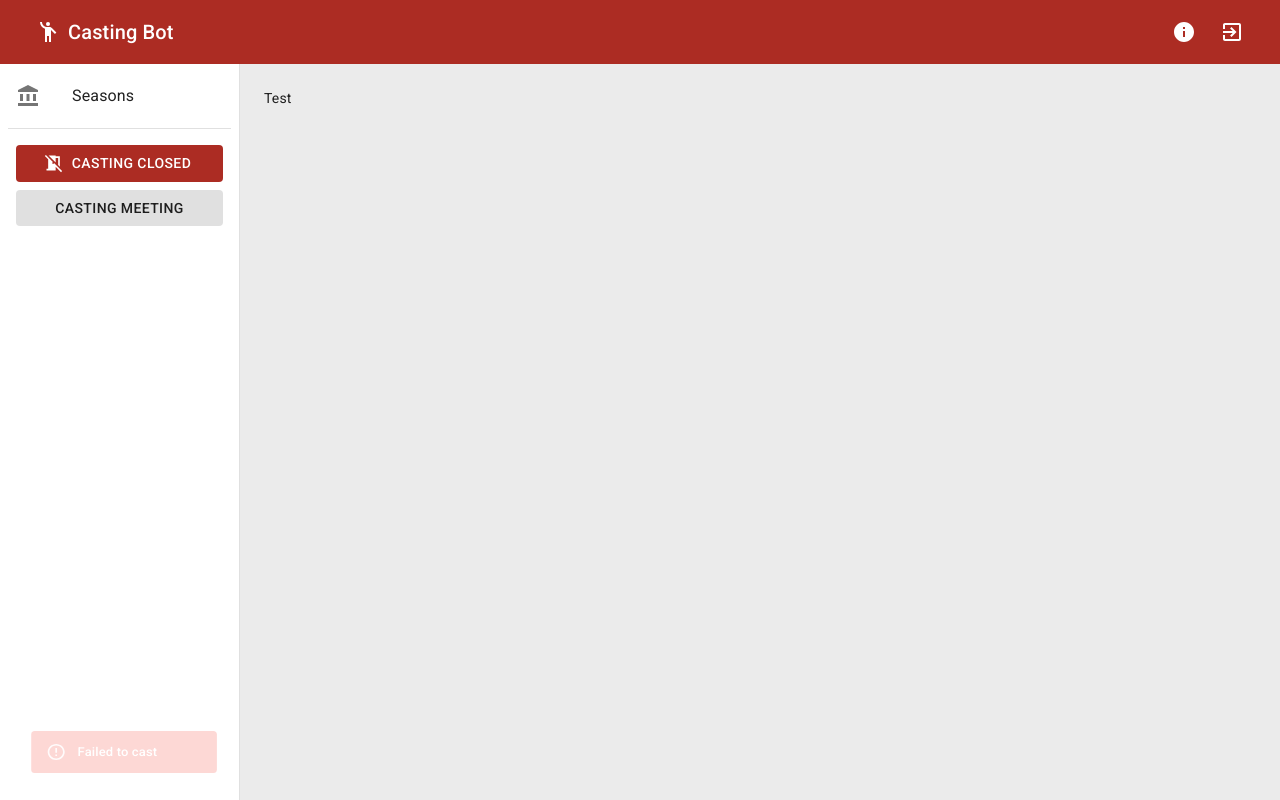
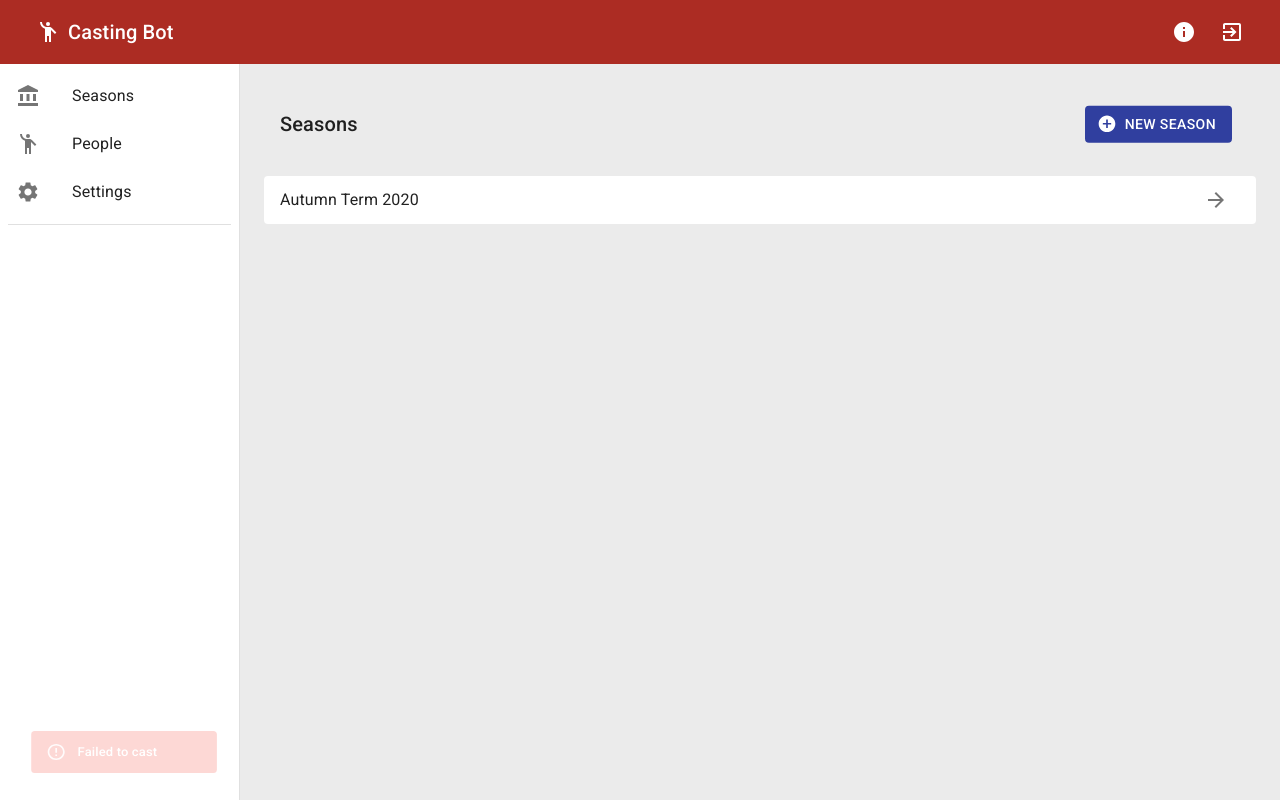
Before and after one commit to jpderrick/Casting-Bot-2.0, a React (Create React App) app: page /seasons in a window 1280 px wide. Built offline with nearby package versions, Linux system fonts and the light colour scheme.

Commit message:
Basic UI Overhaul

```diff
--- a/package.json
+++ b/package.json
@@ -9,6 +9,7 @@
     "@testing-library/jest-dom": "^4.2.4",
     "@testing-library/react": "^9.5.0",
     "@testing-library/user-event": "^7.2.1",
+    "faker": "^5.1.0",
     "lodash": "^4.17.20",
     "react": "^16.13.1",
     "react-dom": "^16.13.1",
--- a/src/App.js
+++ b/src/App.js
@@ -15,6 +15,8 @@ import SeasonViewPage from "./pages/SeasonViewPage";
 import CastingMeetingPage from "./pages/CastingMeetingPage";
 import SnackBarHolder from "./components/SnackBarHolder";
 import { BrowserRouter, Switch, Route } from "react-router-dom";
+import SeasonsPage from "./pages/SeasonsPage";
+import SettingsPage from "./pages/SettingsPage";
 const styles = (theme) => ({
   root: { display: "flex" },
   content: {
@@ -49,8 +51,6 @@ function App({ classes, ...props }) {
     },
   });
 
-  const [modalOpen, setModalOpen] = useState(true);
-
   return (
     <MuiThemeProvider theme={theme}>
       <CssBaseline />
@@ -62,9 +62,17 @@ function App({ classes, ...props }) {
             <Toolbar />
             <Switch>
               <Route exact path="/seasons">
-                Test
+                <SeasonsPage />
               </Route>
-              <Route path="/seasons/:id">THis is a routed by id</Route>
+              <Route path="/seasons/:id">
+                <SeasonViewPage />
+              </Route>
+              <Route path="/settings">
+                <SettingsPage />
+              </Route>
+              <Route path="/casting/:id">
+                <CastingMeetingPage />
+              </Route>
               <Route path="/">
                 <CastingMeetingPage />
               </Route>
--- a/src/components/SeasonSideBar.js
+++ b/src/components/SeasonSideBar.js
@@ -2,6 +2,7 @@ import React, { useState } from "react";
 import { Button, Typography, withStyles } from "@material-ui/core";
 import MeetingRoomIcon from "@material-ui/icons/MeetingRoom";
 import NoMeetingRoomIcon from "@material-ui/icons/NoMeetingRoom";
+import { Link } from "react-router-dom";
 const styles = (theme) => ({
   sidebarTitle: {
     marginBottom: theme.spacing(),
@@ -24,7 +25,13 @@ const SeasonSideBar = ({ classes, ...props }) => {
       >
         CASTING {castingOpen ? "IS OPEN " : "CLOSED "}
       </Button>
-      <Button className={classes.formControl} variant="contained" fullWidth>
+      <Button
+        className={classes.formControl}
+        variant="contained"
+        fullWidth
+        component={Link}
+        to="/casting/1"
+      >
         Casting Meeting
       </Button>
     </div>
--- a/src/components/SideDrawer.js
+++ b/src/components/SideDrawer.js
@@ -12,7 +12,10 @@ import {
 } from "@material-ui/core";
 import AccountBalanceIcon from "@material-ui/icons/AccountBalance";
 import SeasonSideBar from "./SeasonSideBar";
-import { Link } from "react-router-dom";
+import { Link, useLocation } from "react-router-dom";
+import EmojiPeopleIcon from "@material-ui/icons/EmojiPeople";
+import SettingsIcon from "@material-ui/icons/Settings";
+
 const drawerWidth = 240;
 
 const styles = (theme) => ({
@@ -36,6 +39,8 @@ const styles = (theme) => ({
 });
 
 const SideDrawer = ({ classes, ...props }) => {
+  const location = useLocation();
+  const seasonsCheck = "seasons/d";
   return (
     <div>
       <Drawer
@@ -52,11 +57,23 @@ const SideDrawer = ({ classes, ...props }) => {
               </ListItemIcon>
               <ListItemText primary="Seasons" />
             </ListItem>
+            <ListItem button to="/people" component={Link}>
+              <ListItemIcon>
+                <EmojiPeopleIcon />
+              </ListItemIcon>
+              <ListItemText primary="People" />
+            </ListItem>
+            <ListItem button to="/settings" component={Link}>
+              <ListItemIcon>
+                <SettingsIcon />
+              </ListItemIcon>
+              <ListItemText primary="Settings" />
+            </ListItem>
           </List>
         </div>
         <Divider className={classes.divideCenter} />
         <div className={classes.sidebarContent}>
-          <SeasonSideBar />
+          {location.pathname == "/seasons/1" && <SeasonSideBar />}
         </div>
       </Drawer>
     </div>
--- /dev/null
+++ b/src/modals/NewSeasonModal.js
@@ -0,0 +1,54 @@
+import React from "react";
+import {
+  withStyles,
+  TextField,
+  Button,
+  Typography,
+  Divider,
+  FormGroup,
+  FormControlLabel,
+  Checkbox,
+} from "@material-ui/core";
+import ModalContainer from "../components/ModalContainer";
+
+const styles = (theme) => ({
+  divider: {
+    marginTop: theme.spacing(1),
+    marginBottom: theme.spacing(1),
+  },
+  seasonOptions: {
+    marginTop: theme.spacing(1),
+    marginBottom: theme.spacing(1),
+  },
+});
+
+const NewSeasonModal = ({ classes, ...props }) => {
+  return (
+    <div>
+      <ModalContainer
+        isOpen={props.modalOpen}
+        toggleModal={props.toggleModalOpen}
+        modalTitle="New Season"
+      >
+        <TextField label="Name" variant="outlined" fullWidth />
+        <div className={classes.seasonOptions}>
+          <Typography variant="subtitle" color="primary">
+            Season Options
+          </Typography>
+          <Divider className={classes.divider} />
+          <FormGroup>
+            <FormControlLabel
+              control={<Checkbox checked name="checkedB" color="primary" />}
+              label="Big Rona Casting Rules"
+            />
+          </FormGroup>
+        </div>
+        <Button color="secondary" variant="contained" fullWidth>
+          Create Season
+        </Button>
+      </ModalContainer>
+    </div>
+  );
+};
+
+export default withStyles(styles)(NewSeasonModal);
--- /dev/null
+++ b/src/pages/SeasonsPage.js
@@ -0,0 +1,87 @@
+import React, { useState } from "react";
+import {
+  withStyles,
+  Typography,
+  Paper,
+  IconButton,
+  List,
+  ListItem,
+  ListItemText,
+  ListItemSecondaryAction,
+  Divider,
+  Button,
+  Chip,
+} from "@material-ui/core";
+import SettingsIcon from "@material-ui/icons/Settings";
+
+import AddCircleIcon from "@material-ui/icons/AddCircle";
+import ArrowForwardIcon from "@material-ui/icons/ArrowForward";
+import NewSeasonModal from "../modals/NewSeasonModal";
+import { Link } from "react-router-dom";
+
+const styles = (theme) => ({
+  seasonList: { marginTop: theme.spacing() },
+  playItem: {
+    marginBottom: theme.spacing(),
+  },
+  addPlayButton: {
+    marginRight: theme.spacing(),
+  },
+  typeChip: {
+    marginLeft: theme.spacing(),
+  },
+});
+
+const SeasonsPage = ({ classes, ...props }) => {
+  const [newSeasonModal, setNewSeasonModal] = useState(false);
+  return (
+    <div>
+      <List>
+        <ListItem>
+          <ListItemText
+            primary={<Typography variant="h6">Seasons</Typography>}
+          />
+          <ListItemSecondaryAction>
+            <Button
+              className={classes.addPlayButton}
+              color="secondary"
+              variant="contained"
+              startIcon={<AddCircleIcon />}
+              onClick={() => setNewSeasonModal(true)}
+            >
+              New Season
+            </Button>
+          </ListItemSecondaryAction>
+        </ListItem>
+      </List>
+
+      <List className={classes.seasonList}>
+        <Paper>
+          <ListItem ho className={classes.playItem}>
+            <ListItemText
+              primary={
+                <div>
+                  <Typography style={{ display: "inline-block" }}>
+                    Autumn Term 2020
+                  </Typography>
+                </div>
+              }
+            />
+            <ListItemSecondaryAction>
+              <IconButton component={Link} to="/seasons/1">
+                <ArrowForwardIcon />
+              </IconButton>
+            </ListItemSecondaryAction>
+          </ListItem>
+        </Paper>
+      </List>
+
+      <NewSeasonModal
+        modalOpen={newSeasonModal}
+        toggleModalOpen={setNewSeasonModal}
+      />
+    </div>
+  );
+};
+
+export default withStyles(styles)(SeasonsPage);
--- /dev/null
+++ b/src/pages/SettingsPage.js
@@ -0,0 +1,7 @@
+import React from "react";
+
+const SettingsPage = () => {
+  return <div>Generic settings/debugs</div>;
+};
+
+export default SettingsPage;
```
Also changed, not shown: src/components/NewSeason.js (deleted, +0 -47 lines), src/pages/PeoplePage.js (added), 1 other file (tests, documents, lock files or other folders).
